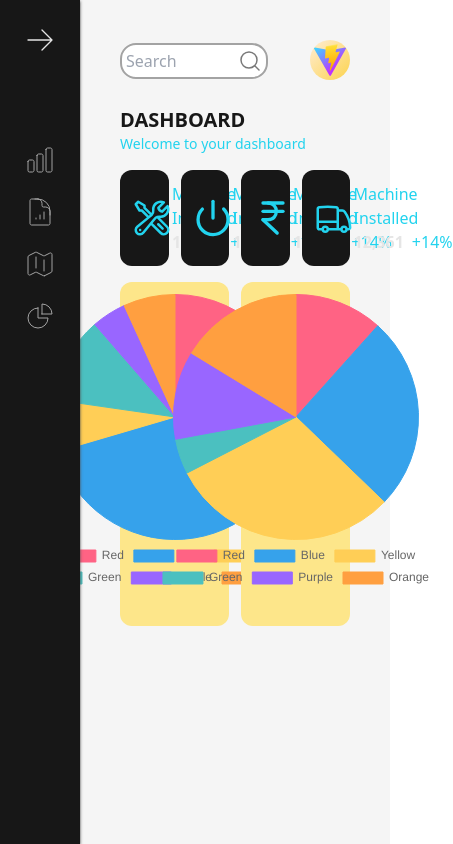
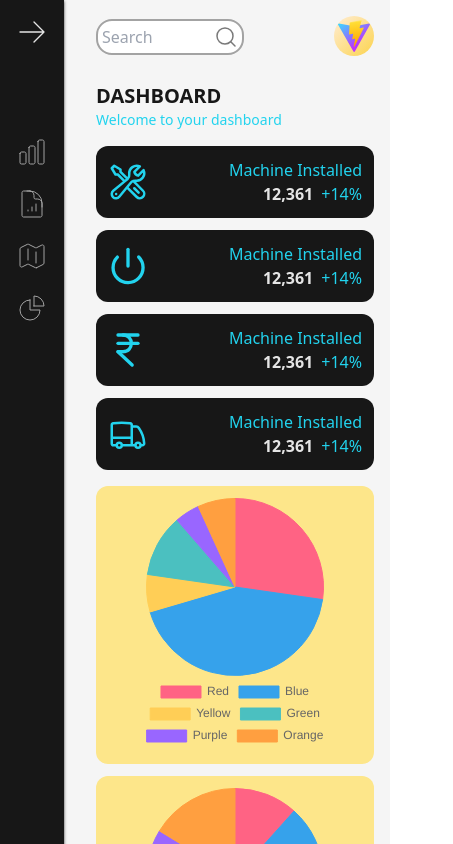
Before and after one commit to mvp5464/dashboard-app, a React (Vite) app: page / in a window 390 px wide. Shown: the top 844 px of the page, 453 px wide, since content can reach past the window. Built offline with nearby package versions, Linux system fonts and the light colour scheme.

Commit message:
made responsive

```diff
--- a/src/components/Navigation.tsx
+++ b/src/components/Navigation.tsx
@@ -10,7 +10,7 @@ import {
 
 const containerVariants = {
   close: {
-    width: "5rem",
+    width: "4rem",
     transition: {
       type: "spring",
       damping: 15,
@@ -18,7 +18,7 @@ const containerVariants = {
     },
   },
   open: {
-    width: "16rem",
+    width: "14rem",
     transition: {
       type: "spring",
       damping: 15,
@@ -61,7 +61,7 @@ const Navigation = () => {
       variants={containerVariants}
       initial="close"
       animate={containerControls}
-      className=" bg-neutral-900 flex flex-col z-10 gap-20 p-5 absolute top-0 left-0 h-full shadow shadow-neutral-600"
+      className=" bg-neutral-900 flex flex-col z-10 gap-20 p-3 absolute top-0 left-0 min-h-fit h-full shadow shadow-neutral-600"
     >
       <div className=" flex flex-row w-full justify-between pic">
         <div className="w-10 h-10 bg-gradient-to-br from-orange-100 to to-amber-300 rounded-full flex justify-center items-center">
--- a/src/pages/Dashboard.tsx
+++ b/src/pages/Dashboard.tsx
@@ -73,7 +73,7 @@ const Dashboard = () => {
         <h1 className=" text-neutral-900 font-semibold text-xl">DASHBOARD</h1>
         <h4 className=" text-cyan-400 text-sm">Welcome to your dashboard</h4>
       </div>
-      <div className="grid grid-cols-4 justify-betweens items-centers gap-3 w-full mb-4">
+      <div className="grid md:grid-cols-4 grid-cols-1 justify-betweens items-centers gap-3 w-full mb-4">
         <DashboardInfoSection
           logo={<InstalledIcon className=" w-10 h-10  stroke-cyan-400" />}
           title={"Machine Installed"}
@@ -99,9 +99,9 @@ const Dashboard = () => {
           percentage={"+14%"}
         />
       </div>
-      <div className="grid grid-cols-2 gap-3 ">
+      <div className="grid md:grid-cols-2 grid-cols-1 gap-3 ">
         <div className=" bg-amber-200 h-full w-full rounded-xl p-3 flex justify-center items-center">
-          <div className=" w-[20rem] h-[20rem]">
+          <div className="  w-full h-full ">
             <MyDoughnutChart
               userData={userOneData.myData}
               userLables={userOneData.myLabel}
@@ -109,7 +109,7 @@ const Dashboard = () => {
           </div>
         </div>
         <div className=" bg-amber-200 h-full w-full rounded-xl p-3 flex justify-center items-center">
-          <div className=" w-[20rem] h-[20rem]">
+          <div className=" w-full h-full">
             <MyDoughnutChart
               userData={userTwoData.myData}
               userLables={userTwoData.myLabel}
--- a/src/pages/Layout.tsx
+++ b/src/pages/Layout.tsx
@@ -4,9 +4,9 @@ import Navigation from "../components/Navigation";
 const Layout = () => {
   return (
     <>
-      <div className=" w-full h-screen flex flex-row relative bg-neutral-100">
+      <div className=" w-full min-h-screen flex flex-row relative bg-neutral-100">
         <Navigation />
-        <div className=" p-10 w-full ml-20 ">
+        <div className=" md:p-10 p-4 w-full ml-20 ">
           <Outlet />
         </div>
       </div>
```
